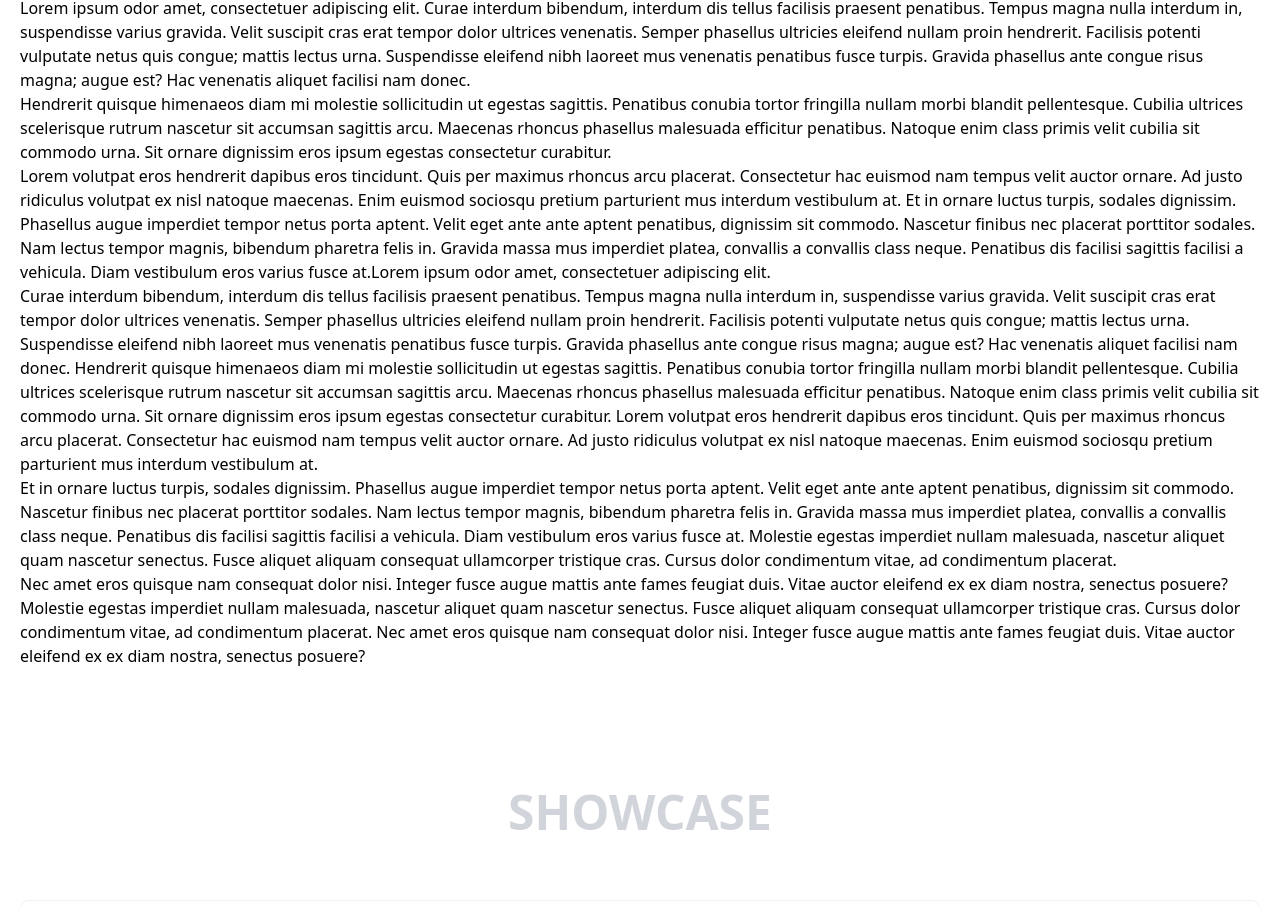
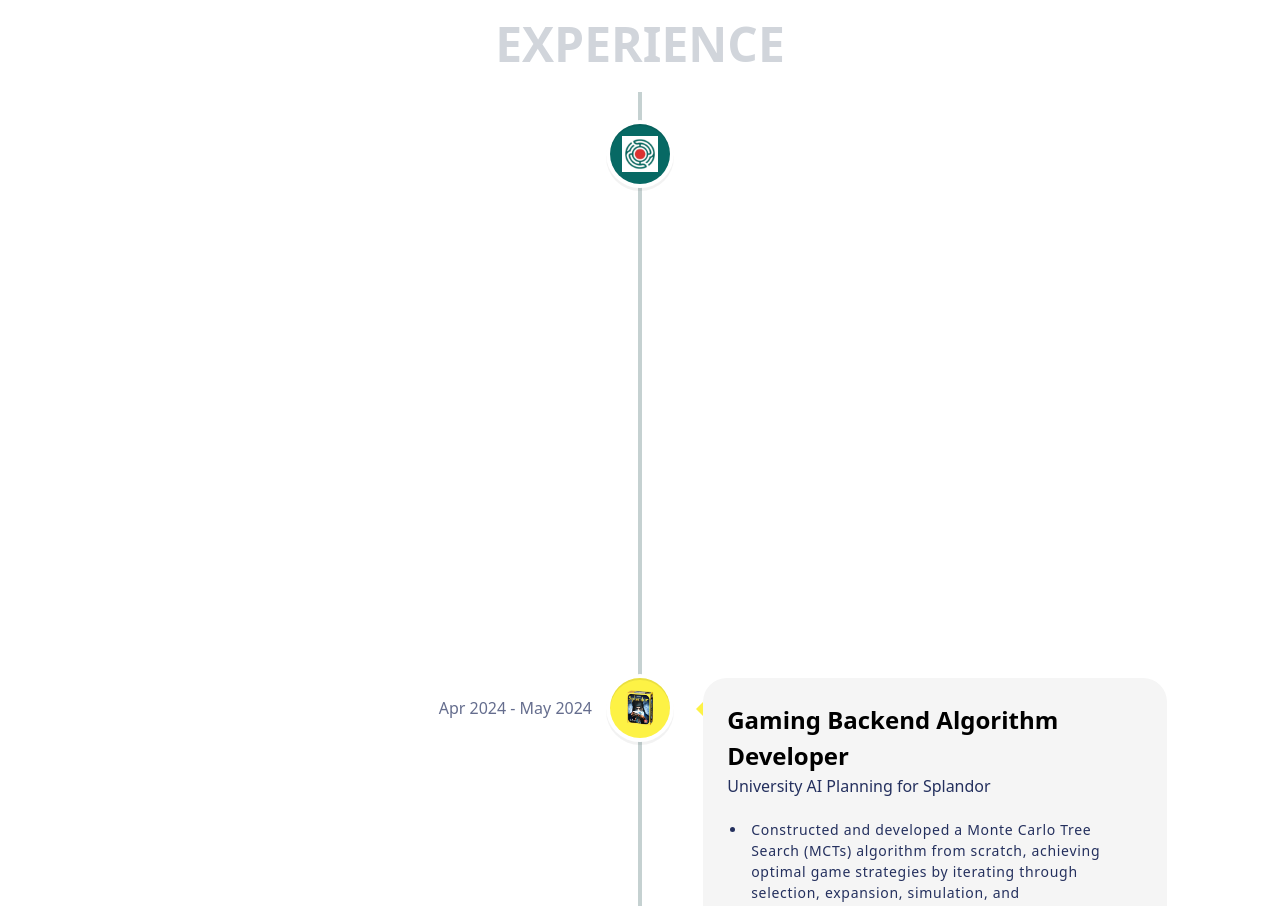
Before and after one commit to ivany-tan/portfolio-25, a React (Vite) app: page / in a window 1280 px wide. Shown: the part 1876-2782 px from the top of the page. Built offline with nearby package versions, Linux system fonts and the light colour scheme.

Commit message:
added experience

```diff
--- a/package.json
+++ b/package.json
@@ -12,7 +12,8 @@
   "dependencies": {
     "react": "^18.3.1",
     "react-dom": "^18.3.1",
-    "react-icons": "^5.4.0"
+    "react-icons": "^5.4.0",
+    "react-vertical-timeline-component": "^3.5.3"
   },
   "devDependencies": {
     "@eslint/js": "^9.17.0",
--- a/src/components/Navbar.jsx
+++ b/src/components/Navbar.jsx
@@ -23,7 +23,12 @@ const Navbar = () => {
   return (
     <nav className="fixed top-0 left-0 w-full bg-white shadow-md z-10">
       <div className="container mx-auto flex items-center justify-between p-4">
-        <div className="text-xl font-bold">MyPortfolio</div>
+        <button
+          className="text-xl font-bold"
+          onClick={() => scrollToSection("hero")}
+        >
+          MyPortfolio
+        </button>
         <button
           className="md:hidden text-gray-700 focus:outline-none"
           onClick={toggleMenu}
@@ -48,7 +53,7 @@ const Navbar = () => {
             isOpen ? "block" : "hidden"
           } absolute md:static top-16 left-0 w-full md:w-auto bg-white md:bg-transparent md:flex-row text-center md:text-left`}
         >
-          {["Hero", "About", "Experience", "Showcase"].map((section) => (
+          {["About", "Experience", "Showcase"].map((section) => (
             <li key={section} className="my-4 md:my-0">
               <button
                 onClick={() => scrollToSection(section.toLowerCase())}
--- a/src/constants/index.js
+++ b/src/constants/index.js
@@ -1,3 +1,42 @@
+const experiences = [
+  {
+    title: "Next.js Developer",
+    company_name: "Circula Ltd.",
+    icon: "/icons/circula.png",
+    icon_bg: "#076964",
+    date: "Aug 2024 - Nov 2024",
+    points: [
+      "Restructured folder architecture and optimized dynamic routing using Next.js features, achieving a clean, efficient app structure that enhanced navigability and scalability.",
+      "Elevated code quality and readability by refactoring and modularizing components, facilitating maintainability and adaptability to evolving project needs. Configured Tailwind CSS to streamline component styling, improving clarity and debugging efficiency.",
+      "Strengthened project outcomes through effective sprint planning, user story updates, and critical decision-making on tech directions, driving successful Agile collaboration with a 5-member diverse team to consistently meet sprint objectives and deliver high-quality results.",
+    ],
+  },
+  {
+    title: "Gaming Backend Algorithm Developer",
+    company_name: "University AI Planning for Splandor",
+    icon: "/icons/splendor.png",
+    icon_bg: "#fdf245",
+    date: "Apr 2024 - May 2024",
+    points: [
+      "Constructed and developed a Monte Carlo Tree Search (MCTs) algorithm from scratch, achieving optimal game strategies by iterating through selection, expansion, simulation, and backpropagation phases. This resulted in securing a top 3 position among over 90 teams, including 5 teaching staff teams, by leveraging the UCT algorithm for highest reward calculations, each with distinct policy and reward computation based on well-designed game strategies.",
+      "Adopted an Agile approach to ensure timely and high-quality deliverables, by bi-weekly standup meeting and utilizing Gantt charts for project tracking, which significantly improved team coordination and project management, resulting in the completion of the project within 3.5 weeks and achieving a top 3 ranking for the final product.",
+    ],
+  },
+  {
+    title: "Full Stack Developer",
+    company_name: "University Internship",
+    icon: "/icons/unimelb.png",
+    icon_bg: "#6fa5d9",
+    date: "Nov 2023- Mar 2024",
+    points: [
+      "Enhanced Client-Server communication and boosted system efficiency by 30% through implementing a RESTful API with stateless architecture, leveraging rigorous design principles.",
+      "Fortified data security by 30% and reduced unauthorized access, mitigating potential security Express.js, incorporating best practices in security and data protection.",
+      "Improved query performance by 40% and supported evolving business models, by migrating to a MongoDB-based data infrastructure for agile data manipulation, utilizing MongoDB’s dynamic schema and adapting database design to business needs.",
+      "Achieved a 99.9% uptime and expanded global service availability, by deploying a scalable front-end React application on Firebase and a Node.js/Express.js backend on Heroku, leveraging cloud-native technologies and continuous deployment strategies for optimal performance and scalability.",
+    ],
+  },
+];
+
 const projectItems = [
   {
     id: 1,
@@ -44,4 +83,4 @@ const socialMedia = [
   },
 ];
 
-export { projectItems, socialMedia };
+export { experiences, projectItems, socialMedia };
--- a/src/index.css
+++ b/src/index.css
@@ -12,15 +12,21 @@
 }
 
 section {
-  @apply md:max-w-[80rem] py-12 px-5;
+  @apply md:max-w-[80rem] my-12 py-12 px-5;
 }
 
 .group section {
-  @apply p-4;
+  @apply p-4 my-0;
 }
 
 section h1 {
   @apply text-5xl font-black py-6 text-gray-300 uppercase justify-center text-center;
+}
+
+/* Experienece Section*/
+
+.vertical-timeline.vertical-timeline-custom-line::before {
+  background: #c5d1d1;
 }
 
 /* About Section */
--- a/src/sections/About.jsx
+++ b/src/sections/About.jsx
@@ -4,7 +4,7 @@ import { FiveGrid } from "../components/BentoGrid";
 const About = () => {
   return (
     <section id="about">
-      <h1>Introduction</h1>
+      {/* <h1>Overview</h1> */}
       <FiveGrid />
     </section>
   );
--- a/src/sections/Experience.jsx
+++ b/src/sections/Experience.jsx
@@ -1,70 +1,79 @@
 import React from "react";
+import {
+  VerticalTimeline,
+  VerticalTimelineElement,
+} from "react-vertical-timeline-component";
+import "react-vertical-timeline-component/style.min.css";
+import { experiences } from "../constants";
+
+const colors = {
+  snow: "#FFFAFA",
+  ghostwhite: "#F8F8FF",
+  whitesmoke: "#F5F5F5",
+  seashell: "#FFF5EE",
+  blue: "#374785",
+  navy: "#24305E",
+  yellow: "#F8E9A1",
+};
+
+const ExperienceCard = ({ experience }) => {
+  return (
+    <VerticalTimelineElement
+      contentArrowStyle={{ borderRight: `7px solid ${experience.icon_bg}` }}
+      contentStyle={{
+        background: colors.whitesmoke,
+        color: "#24305E",
+        borderBottom: "8px",
+        borderBottomColor: experience.icon_bg,
+        borderStyle: "solid",
+        borderRadius: "24px",
+        boxShadow: "none",
+      }}
+      date={experience.date}
+      iconStyle={{ background: experience.icon_bg }}
+      icon={
+        <div className="flex justify-center items-center w-full h-full">
+          <img
+            src={experience.icon}
+            alt={experience.company_name}
+            className="w-[60%] h-[60%] object-contain"
+          />
+        </div>
+      }
+    >
+      <div>
+        <h3 className="text-black text-[24px] font-bold">{experience.title}</h3>
+        <p
+          className="text-secondary text-[16px] font-semibold"
+          style={{ margin: 0 }}
+        >
+          {experience.company_name}
+        </p>
+      </div>
+
+      <ul className="mt-5 list-disc ml-5 space-y-2">
+        {experience.points.map((point, index) => (
+          <li
+            key={`experience-point-${index}`}
+            className="text-black-100 text-[14px] pl-1 tracking-wider"
+          >
+            {point}
+          </li>
+        ))}
+      </ul>
+    </VerticalTimelineElement>
+  );
+};
 
 const Experience = () => {
   return (
     <section id="experience">
       <h1>EXPERIENCE</h1>
-      <p>
-        Lorem ipsum odor amet, consectetuer adipiscing elit. Curae interdum
-        bibendum, interdum dis tellus facilisis praesent penatibus. Tempus magna
-        nulla interdum in, suspendisse varius gravida. Velit suscipit cras erat
-        tempor dolor ultrices venenatis. Semper phasellus ultricies eleifend
-        nullam proin hendrerit. Facilisis potenti vulputate netus quis congue;
-        mattis lectus urna. Suspendisse eleifend nibh laoreet mus venenatis
-        penatibus fusce turpis. Gravida phasellus ante congue risus magna; augue
-        est? Hac venenatis aliquet facilisi nam donec. <br /> Hendrerit quisque
-        himenaeos diam mi molestie sollicitudin ut egestas sagittis. Penatibus
-        conubia tortor fringilla nullam morbi blandit pellentesque. Cubilia
-        ultrices scelerisque rutrum nascetur sit accumsan sagittis arcu.
-        Maecenas rhoncus phasellus malesuada efficitur penatibus. Natoque enim
-        class primis velit cubilia sit commodo urna. Sit ornare dignissim eros
-        ipsum egestas consectetur curabitur. <br /> Lorem volutpat eros
-        hendrerit dapibus eros tincidunt. Quis per maximus rhoncus arcu
-        placerat. Consectetur hac euismod nam tempus velit auctor ornare. Ad
-        justo ridiculus volutpat ex nisl natoque maecenas. Enim euismod sociosqu
-        pretium parturient mus interdum vestibulum at. Et in ornare luctus
-        turpis, sodales dignissim. Phasellus augue imperdiet tempor netus porta
-        aptent. Velit eget ante ante aptent penatibus, dignissim sit commodo.
-        Nascetur finibus nec placerat porttitor sodales. Nam lectus tempor
-        magnis, bibendum pharetra felis in. Gravida massa mus imperdiet platea,
-        convallis a convallis class neque. Penatibus dis facilisi sagittis
-        facilisi a vehicula. Diam vestibulum eros varius fusce at.Lorem ipsum
-        odor amet, consectetuer adipiscing elit. <br /> Curae interdum bibendum,
-        interdum dis tellus facilisis praesent penatibus. Tempus magna nulla
-        interdum in, suspendisse varius gravida. Velit suscipit cras erat tempor
-        dolor ultrices venenatis. Semper phasellus ultricies eleifend nullam
-        proin hendrerit. Facilisis potenti vulputate netus quis congue; mattis
-        lectus urna. Suspendisse eleifend nibh laoreet mus venenatis penatibus
-        fusce turpis. Gravida phasellus ante congue risus magna; augue est? Hac
-        venenatis aliquet facilisi nam donec. Hendrerit quisque himenaeos diam
-        mi molestie sollicitudin ut egestas sagittis. Penatibus conubia tortor
-        fringilla nullam morbi blandit pellentesque. Cubilia ultrices
-        scelerisque rutrum nascetur sit accumsan sagittis arcu. Maecenas rhoncus
-        phasellus malesuada efficitur penatibus. Natoque enim class primis velit
-        cubilia sit commodo urna. Sit ornare dignissim eros ipsum egestas
-        consectetur curabitur. Lorem volutpat eros hendrerit dapibus eros
-        tincidunt. Quis per maximus rhoncus arcu placerat. Consectetur hac
-        euismod nam tempus velit auctor ornare. Ad justo ridiculus volutpat ex
-        nisl natoque maecenas. Enim euismod sociosqu pretium parturient mus
-        interdum vestibulum at. <br /> Et in ornare luctus turpis, sodales
-        dignissim. Phasellus augue imperdiet tempor netus porta aptent. Velit
-        eget ante ante aptent penatibus, dignissim sit commodo. Nascetur finibus
-        nec placerat porttitor sodales. Nam lectus tempor magnis, bibendum
-        pharetra felis in. Gravida massa mus imperdiet platea, convallis a
-        convallis class neque. Penatibus dis facilisi sagittis facilisi a
-        vehicula. Diam vestibulum eros varius fusce at. Molestie egestas
-        imperdiet nullam malesuada, nascetur aliquet quam nascetur senectus.
-        Fusce aliquet aliquam consequat ullamcorper tristique cras. Cursus dolor
-        condimentum vitae, ad condimentum placerat.
-        <br /> Nec amet eros quisque nam consequat dolor nisi. Integer fusce
-        augue mattis ante fames feugiat duis. Vitae auctor eleifend ex ex diam
-        nostra, senectus posuere? Molestie egestas imperdiet nullam malesuada,
-        nascetur aliquet quam nascetur senectus. Fusce aliquet aliquam consequat
-        ullamcorper tristique cras. Cursus dolor condimentum vitae, ad
-        condimentum placerat. Nec amet eros quisque nam consequat dolor nisi.
-        Integer fusce augue mattis ante fames feugiat duis. Vitae auctor
-        eleifend ex ex diam nostra, senectus posuere?
-      </p>
+      <VerticalTimeline className="vertical-timeline vertical-timeline-custom-line">
+        {experiences.map((experience, index) => (
+          <ExperienceCard key={`experience-${index}`} experience={experience} />
+        ))}
+      </VerticalTimeline>
     </section>
   );
 };
```
Also changed, not shown: 1 other file (tests, documents, lock files or other folders).
